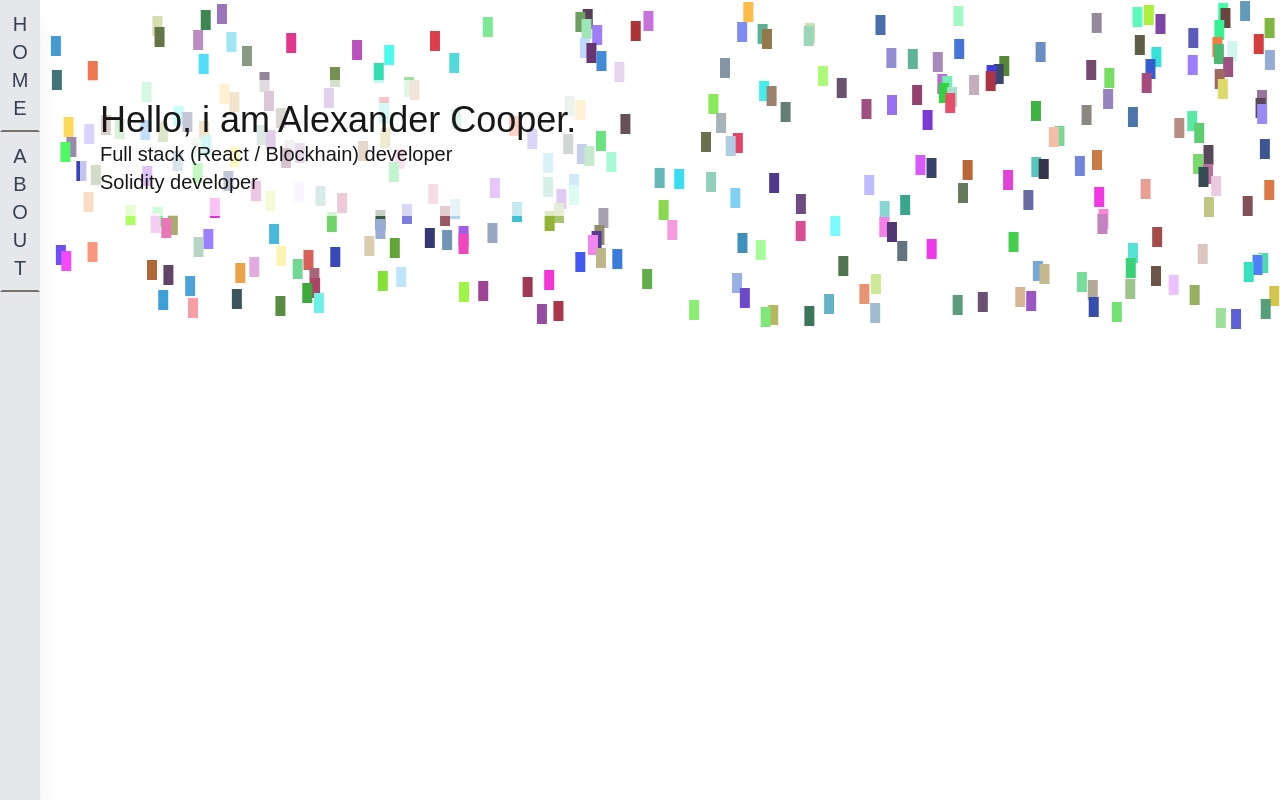
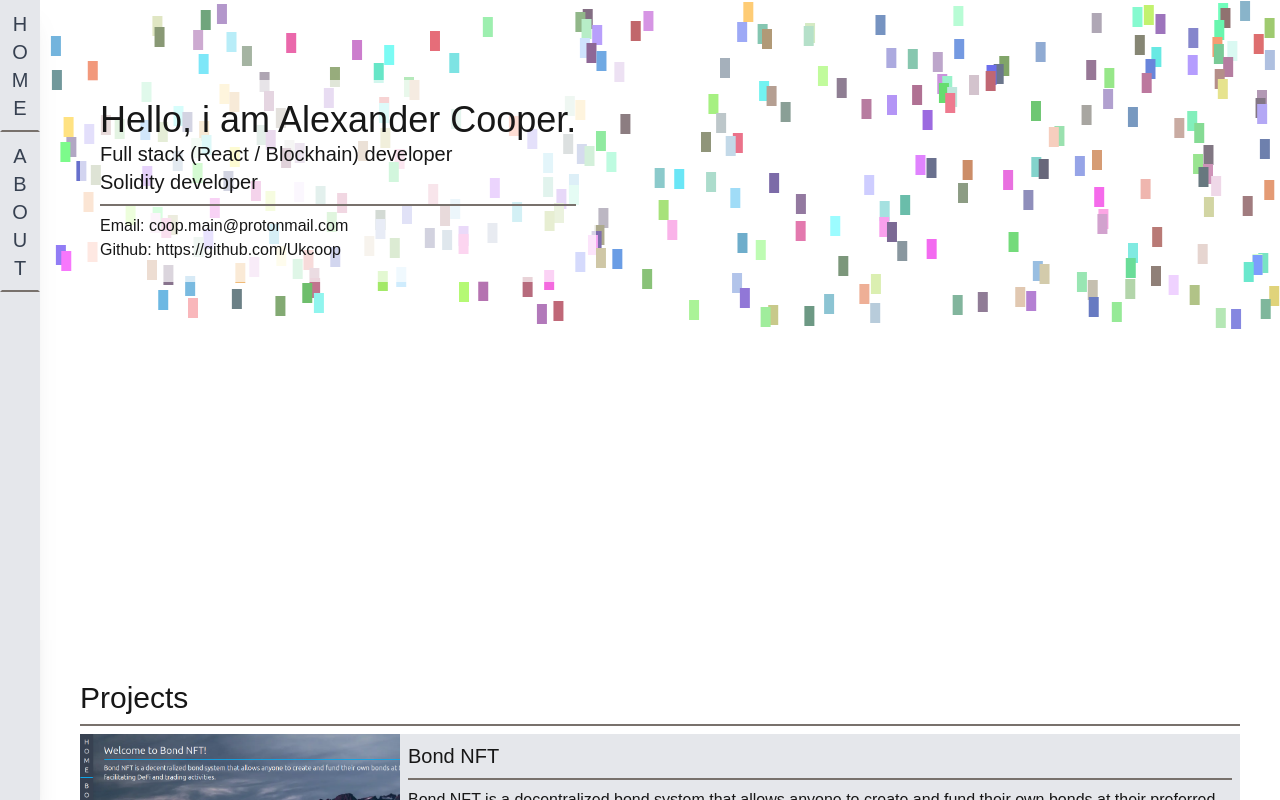
Before and after one commit to Ukcoop/ukcoop.github.io, a Next.js app: page / in a window 1280 px wide. Built offline with nearby package versions, Linux system fonts and the light colour scheme; a web font is replaced by a local one.

Commit message:
made some ajustements from feedback

```diff
--- a/app/components/hero.tsx
+++ b/app/components/hero.tsx
@@ -1,14 +1,19 @@
 import Sketch from './sketch';
+import info from '../json/info.json';
 
 export default function Hero() {
   return (
-    <div className="w-full h-svh overflow-x-clip overflow-y-auto relative">
+    <div className="w-full h-[80vh] overflow-x-clip overflow-y-auto relative">
       <Sketch />
-      <div className="flex flex-col sm:pt-20 pt-5 sm:px-10 px-2 absolute top-0 left-0 z-10 w-full h-full dark:bg-black/40 bg-white/20">
-        <div className="flex flex-col p-5 w-max max-w-full rounded-lg dark:bg-black/50 bg-white/70">
-          <a className="sm:text-4xl text-2xl">Hello, i am Alexander Cooper.</a>
-          <a className="sm:text-xl text-md">Full stack (React / Blockhain) developer</a>
-          <a className="sm:text-xl text-md">Solidity developer</a>
+      <div className="flex flex-col lg:pt-20 pt-5 lg:px-10 px-2 absolute top-0 left-0 z-10 w-full h-full dark:bg-black/40 bg-white/40">
+        <div className="flex flex-col p-5 w-max max-w-full rounded-lg dark:bg-black/70 bg-white/70">
+          <a className="lg:text-4xl text-2xl">Hello, i am Alexander Cooper.</a>
+          <a className="lg:text-xl text-md">Full stack (React / Blockhain) developer</a>
+          <a className="lg:text-xl text-md">Solidity developer</a>
+          <div className="h-0 border border-stone-500 my-2"></div>
+          <a href={'mailto:' + info.email}>Email: {info.email}</a>
+          <a href={info.github}>Github: {info.github}</a>
+          {info.linkedin !== '' && <a href={info.linkedin}>Linkedin: {info.linkedin}</a>}
         </div>
       </div>
     </div>
--- a/app/pageComponents/About.tsx
+++ b/app/pageComponents/About.tsx
@@ -3,13 +3,6 @@ import info from '../json/info.json';
 export default function About() {
   return (
     <div className="w-full h-svh overflow-auto">
-      <div className="flex flex-col sm:pt-10 sm:px-10 pt-5 px-2">
-        <a className="sm:text-3xl text-2xl">Usefull information</a>
-        <div className="h-0 border border-stone-500 my-2"></div>
-        <a href={'mailto:' + info.email}>Email: {info.email}</a>
-        <a href={info.github}>Github: {info.github}</a>
-        {info.linkedin !== '' && <a href={info.linkedin}>Linkedin: {info.linkedin}</a>}
-      </div>
       <div className="flex flex-col sm:pt-10 sm:px-10 pt-5 px-2">
         <a className="sm:text-3xl text-2xl">My journey as a software developer</a>
         <div className="h-0 border border-stone-500 my-2"></div>
--- a/app/pageComponents/Home.tsx
+++ b/app/pageComponents/Home.tsx
@@ -8,6 +8,17 @@ export default function Home() {
   return (
     <div className="w-full h-svh overflow-auto">
       <Hero/>
+      <div className="sm:py-10 sm:px-10 py-5 px-2">
+        <a className="sm:text-3xl text-2xl">Projects</a>
+        <div className="h-0 border border-stone-500 my-2"></div>
+        <div className="flex flex-col">
+        {
+          data.projects.map((project, index) => {
+            return (<Project key={index} title={project.title} discription={project.discription} tech={project.techUsed} image={project.image} liveDemo={project.liveDemo} sourceCode={project.sourceCode}/>);
+          })
+        }
+        </div>
+      </div>
       <div className="sm:pt-10 sm:px-10 pt-5 px-2">
         <a className="sm:text-3xl text-2xl">Languages</a>
         <div className="h-0 border border-stone-500 my-2"></div>
@@ -41,17 +52,6 @@ export default function Home() {
         }
         </div>
       </div>
-      <div className="sm:py-10 sm:px-10 py-5 px-2">
-        <a className="sm:text-3xl text-2xl">Projects</a>
-        <div className="h-0 border border-stone-500 my-2"></div>
-        <div className="flex flex-col">
-        {
-          data.projects.map((project, index) => {
-            return (<Project key={index} title={project.title} discription={project.discription} tech={project.techUsed} image={project.image} liveDemo={project.liveDemo} sourceCode={project.sourceCode}/>);
-          })
-        }
-        </div>
-      </div>
     </div>
   );
 }
```
